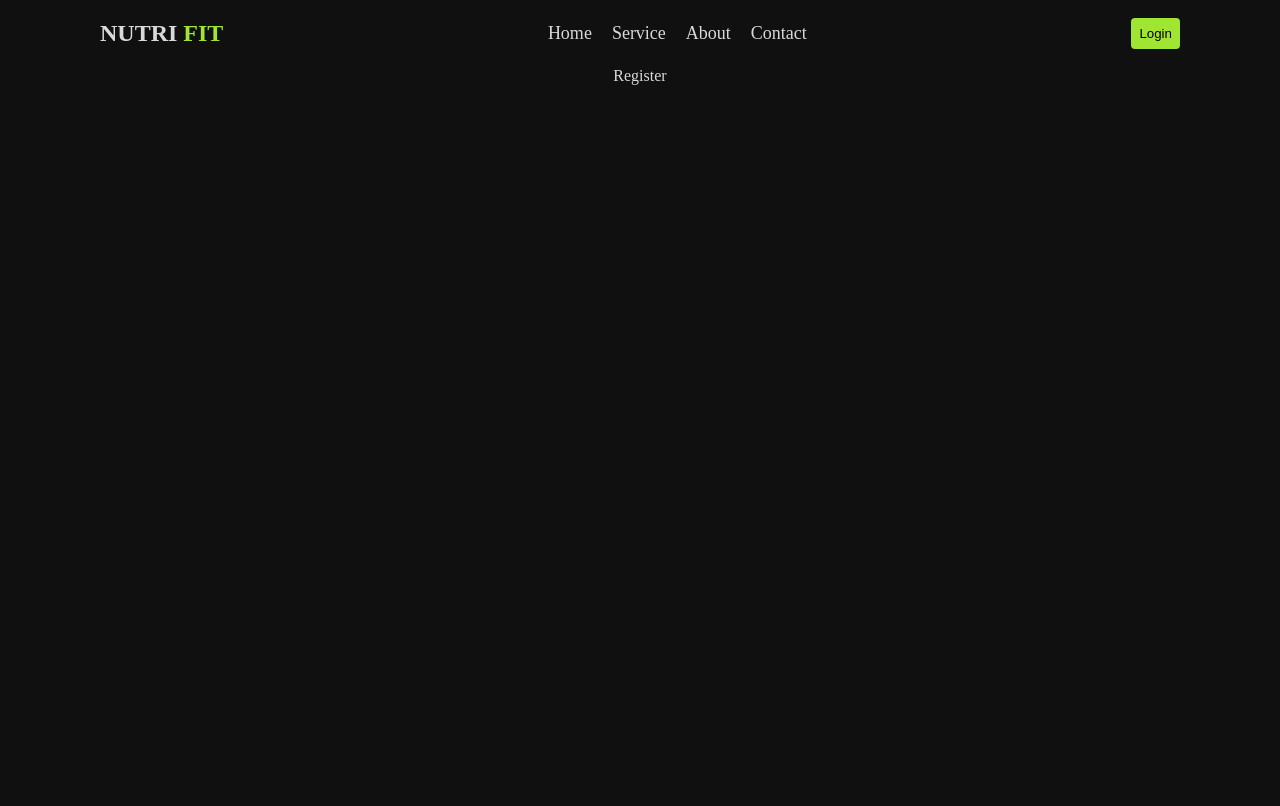
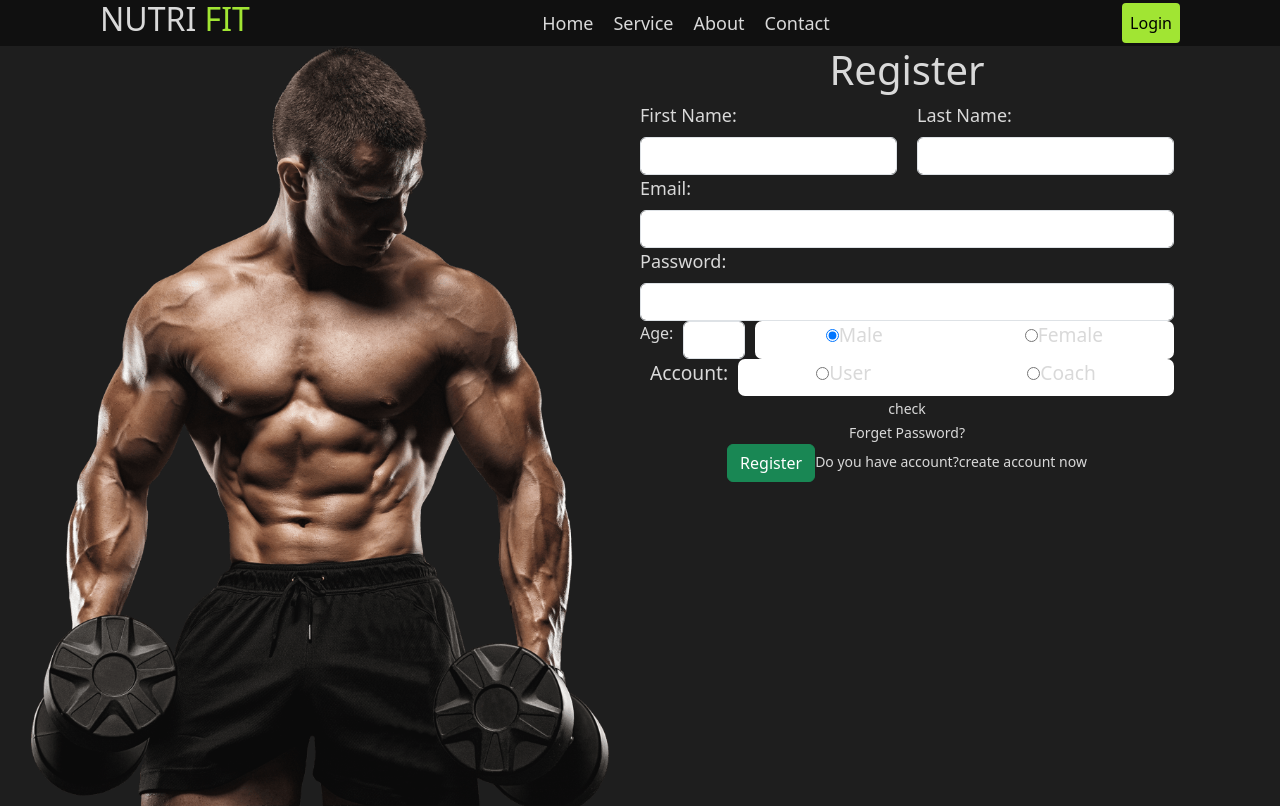
Before and after one commit to usfaql/MERAKI_Academy_Project_5_forked, a React (Create React App) app in the folder frontend/: page / in a window 1280 px wide. Built offline with nearby package versions, Linux system fonts and the light colour scheme.

Commit message:
Register Page

```diff
--- a/frontend/package.json
+++ b/frontend/package.json
@@ -8,7 +8,9 @@
     "@testing-library/react": "^13.4.0",
     "@testing-library/user-event": "^13.5.0",
     "axios": "^1.6.7",
+    "bootstrap": "^5.3.2",
     "react": "^18.2.0",
+    "react-bootstrap": "^2.10.1",
     "react-dom": "^18.2.0",
     "react-redux": "^9.1.0",
     "react-scripts": "5.0.1",
--- a/frontend/src/App.js
+++ b/frontend/src/App.js
@@ -1,6 +1,6 @@
 import "./App.css";
 import LandingPage from "./components/LandingPage/LandingPage";
-import Login from "./components/RegisterPage/Register";
+import Register from "./components/RegisterPage/Register";
 import NavBar from "./components/NavBar/NavBar";
 
 function App() {
@@ -8,7 +8,7 @@ function App() {
     <div className="App">
       <NavBar/>
       {/* <LandingPage/> */}
-      <Login/>
+      <Register/>
     </div>
   );
 }
--- a/frontend/src/components/RegisterPage/Register.css
+++ b/frontend/src/components/RegisterPage/Register.css
@@ -0,0 +1,77 @@
+.Register-Page {
+  height: 95vh;
+  display: flex;
+  background-color: #1e1e1e;
+}
+.Left-Image {
+  width: 50%;
+  height: 100%;
+  padding: 0;
+  margin: 0;
+  display: flex;
+  justify-content: center;
+  align-items: flex-start;
+}
+.image {
+  height: 100%;
+}
+.FirstName-LastName {
+  display: flex;
+  gap: 20px;
+}
+.FirstName {
+  text-align: left;
+  font-size: large;
+}
+.LastName {
+  text-align: left;
+  font-size: large;
+}
+.Email {
+  text-align: left;
+  font-size: large;
+}
+.Password {
+  text-align: left;
+  font-size: large;
+}
+.Age-Gender{
+    display: flex;
+    gap: 10px;
+}
+.Age{
+    display: flex;
+    width: 25%;
+    gap: 10px;
+}
+.Gender{
+    background-color: white;
+    border-radius: 7px;
+    display: flex;
+    justify-content: space-around;
+    width: 100%;
+    font-size: larger;
+}
+.Male{
+    width: 50%;
+    border-right:solid #D9D9D9;
+    color: #000000;
+
+}
+.Female{
+    width: 50%;
+    color: #000000;
+}
+.Account{
+    display: flex;
+    gap: 10px;
+    font-size: larger;
+}
+
+.User-Coach{
+    background-color: white;
+    border-radius: 7px;
+    display: flex;
+    justify-content: space-around;
+    width: 100%;
+}
--- a/frontend/src/components/RegisterPage/Register.js
+++ b/frontend/src/components/RegisterPage/Register.js
@@ -1,17 +1,117 @@
-import React ,{useState,useEffect} from 'react'
-import './Register.css'
-import axios from 'axios'
+import React, { useState, useEffect } from "react";
+import "./Register.css";
+import Form from "react-bootstrap/Form";
+import axios from "axios";
+import Button from "react-bootstrap/Button";
+import logo from "../assets/pngwing.com.png";
 const Register = () => {
-  const [firstName, setFirstName] = useState("")
-  const [lastName, setLastName] = useState("")
-  const [email, setEmail] = useState("")
-  const [password, setPassword] = useState("")
-  const [gender, setGender] = useState("")
-  const [age, setAge] = useState(null)
-  const [typeOfAccount, setTypeOfAccount] = useState("")
+  const [firstName, setFirstName] = useState("");
+  const [lastName, setLastName] = useState("");
+  const [email, setEmail] = useState("");
+  const [password, setPassword] = useState("");
+  const [gender, setGender] = useState("male");
+  const [age, setAge] = useState(null);
+  const [roleId, setRoleId] = useState(null);
+  const [typeOfAccount, setTypeOfAccount] = useState("");
   return (
-    <div>Register</div>
-  )
-}
+    <div className="Register-Page">
+      <div className="Left-Image">
+        <img className="image" src={logo} />
+      </div>
+      <div className="Right-Inputs">
+        <h1>Register</h1>
+        <div className="FirstName-LastName">
+          <div className="FirstName">
+            {" "}
+            <Form.Label>First Name:</Form.Label>
+            <Form.Control type="text" />
+          </div>
+          <div className="LastName">
+            <Form.Label>Last Name:</Form.Label>
+            <Form.Control type="text" />
+          </div>
+        </div>
+        <div className="Email">
+          <Form.Label>Email:</Form.Label>
+          <Form.Control type="email" />
+        </div>
+        <div className="Password">
+          <Form.Label>Password:</Form.Label>
+          <Form.Control type="password" />
+        </div>
+        <div className="Age-Gender">
+          <div className="Age">
+            <Form.Label>Age:</Form.Label>
+            <Form.Control type="number" />
+          </div>
+          <div className="Gender">
+            <label>
+              <input
+                type="radio"
+                value="Male"
+                checked={gender === "male"}
+                onChange={() => {
+                  setGender("male");
+                }}
+              />
+              Male
+            </label>
+            <label>
+              <input
+                type="radio"
+                value="Female"
+                checked={gender === "female"}
+                onChange={() => {
+                  setGender("female");
+                }}
+              />
+              Female
+            </label>
+          </div>
+        </div>
+        <div className="Account">
+          <div className="Account-Label"></div>
+          <Form.Label>Account:</Form.Label>
+          <div className="User-Coach">
+            <label>
+              <input
+                type="radio"
+                value="user"
+                checked={roleId === 2}
+                onChange={() => {
+                  setRoleId(2);
+                }}
+              />
+              User
+            </label>
+            <label>
+              <input
+                type="radio"
+                value="coach"
+                checked={roleId === 3}
+                onChange={() => {
+                  setRoleId(3);
+                }}
+              />
+              Coach
+            </label>
+          </div>
+        </div>
+        <div className="Check-Forget">
+          <div className="Check">
+            <small>check</small>
+          </div>
+          <div className="Forget">
+            <small>Forget Password?</small>
+          </div>
+        </div>
+        <Button variant="success">Register</Button>
+        <small>
+          Do you have account?<a>create account now</a>
+        </small>
+      </div>
+    </div>
+  );
+};
 
-export default Register
+export default Register;
--- a/frontend/src/index.js
+++ b/frontend/src/index.js
@@ -3,6 +3,7 @@ import ReactDOM from "react-dom/client";
 import App from "./App";
 import { Provider } from "react-redux";
 import store from "./components/Redux/Reducers/Store";
+import 'bootstrap/dist/css/bootstrap.min.css';
 const root = ReactDOM.createRoot(document.getElementById("root"));
 root.render(
   <React.StrictMode>
```
Also changed, not shown: frontend/src/components/assets/pngwing.com.png (added), 1 other file (tests, documents, lock files or other folders).
